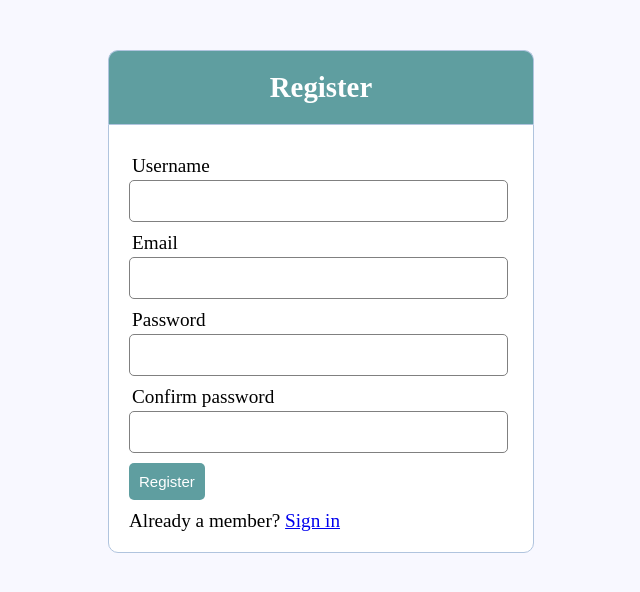
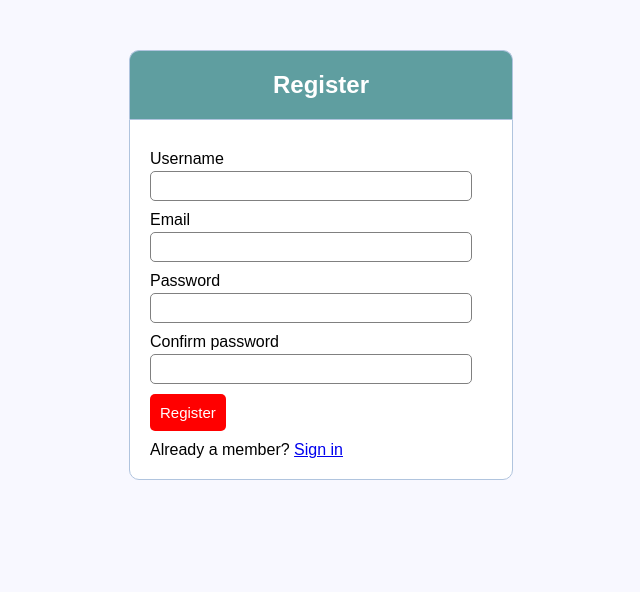
Before and after one commit to soham1410/Brainspace-MINDFULLNESS-WEBSITE, a PHP site: page /register.php in a window 1280 px wide. Shown: the top 592 px of the page, without its empty margins (319-959 px from the left). Run offline with PHP 8.4, Linux system fonts and the light colour scheme.

Commit message:
Update style.css

```diff
--- a/Login/style.css
+++ b/Login/style.css
@@ -1,67 +1,82 @@
 * {
-  margin: 0px;
-  padding: 0px;
+  margin: 0;
+  padding: 0;
+  box-sizing: border-box; /* Include padding and border in element's total width and height */
 }
+
 body {
-  font-size: 120%;
+  font-size: 16px; /* 16px is standard, 120% might be too large for some users */
   background: #F8F8FF;
+  font-family: Arial, sans-serif; /* Providing a fallback font */
 }
 
 .header {
   width: 30%;
-  margin: 50px auto 0px;
+  margin: 50px auto 0;
   color: white;
-  background: #5F9EA0;
+  background: cadetblue;
   text-align: center;
   border: 1px solid #B0C4DE;
   border-bottom: none;
-  border-radius: 10px 10px 0px 0px;
+  border-radius: 10px 10px 0 0;
   padding: 20px;
 }
+
 form, .content {
   width: 30%;
-  margin: 0px auto;
+  margin: 0 auto;
   padding: 20px;
   border: 1px solid #B0C4DE;
   background: white;
-  border-radius: 0px 0px 10px 10px;
+  border-radius: 0 0 10px 10px;
 }
+
 .input-group {
-  margin: 10px 0px 10px 0px;
+  margin: 10px 0;
 }
+
 .input-group label {
   display: block;
   text-align: left;
-  margin: 3px;
+  margin: 3px 0;
 }
+
 .input-group input {
   height: 30px;
-  width: 93%;
+  width: calc(100% - 20px); /* Adjusted for padding */
   padding: 5px 10px;
   font-size: 16px;
   border-radius: 5px;
   border: 1px solid gray;
 }
+
 .btn {
   padding: 10px;
   font-size: 15px;
   color: white;
-  background: #5F9EA0;
+  background: red;
   border: none;
   border-radius: 5px;
+  cursor: pointer; /* Adding pointer cursor to indicate interactivity */
 }
+
+.error, .success {
+  width: 92%;
+  margin: 0 auto;
+  padding: 10px;
+  border-radius: 5px;
+  text-align: left;
+}
+
 .error {
-  width: 92%;
-  margin: 0px auto;
-  padding: 10px;
   border: 1px solid #a94442;
   color: #a94442;
   background: #f2dede;
-  border-radius: 5px;
-  text-align: left;
 }
+
 .success {
+  border: 1px solid #3c763d;
   color: #3c763d;
   background: #dff0d8;
-  border: 1px solid #3c763d;
   margin-bottom: 20px;
+}
```
